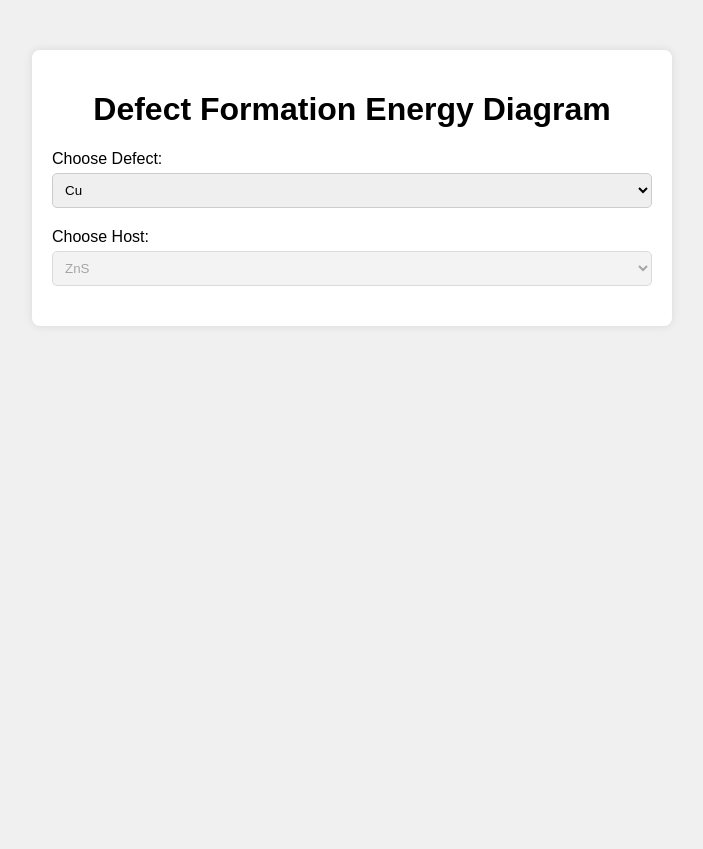
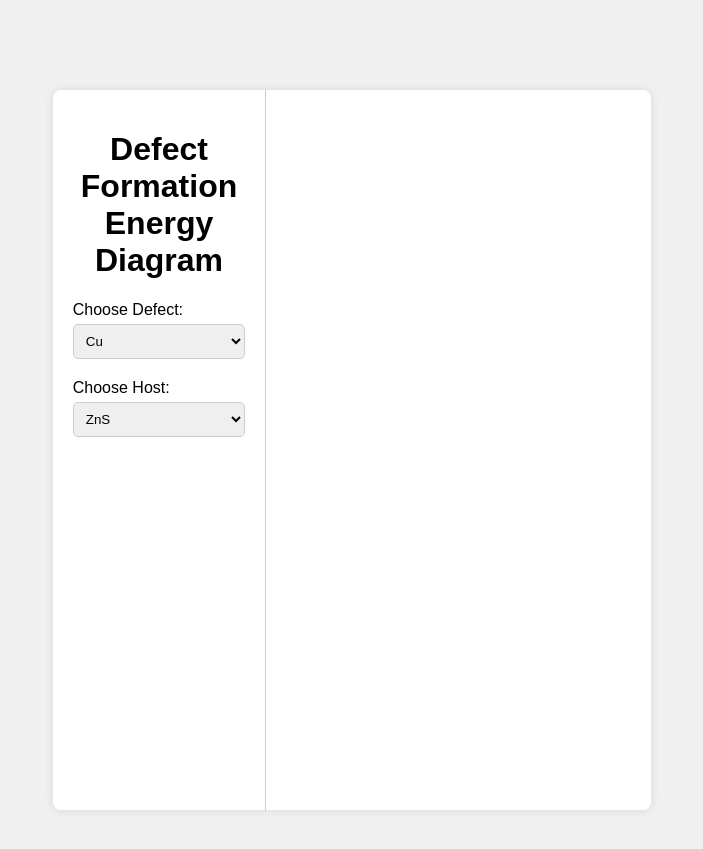
Before and after one commit to AbdulMuhaymin/abdulmuhaymin.github.io, a Jekyll site: the page dft/dfe/index.html, which Jekyll copies as it is, in a window 1280 px wide. Shown: the top 849 px of the page, without its empty margins (288-991 px from the left). Built offline with Jekyll 4.4.1, drawn with Linux system fonts in a browser that asks for light colours.

Commit message:
Update index.html

```diff
--- a/dft/dfe/index.html
+++ b/dft/dfe/index.html
@@ -10,14 +10,22 @@
         margin: 0;
         padding: 0;
         background-color: #f0f0f0;
+        display: flex;
+        align-items: center;
+        justify-content: center;
+        height: 100vh;
     }
     .container {
-        max-width: 600px;
-        margin: 50px auto;
-        padding: 20px;
+        display: flex;
+        max-width: 1000px;
+        height: 80%;
         background-color: #fff;
         border-radius: 8px;
         box-shadow: 0 0 10px rgba(0, 0, 0, 0.1);
+    }
+    .dropdown-container {
+        flex: 1;
+        padding: 20px;
     }
     h1 {
         text-align: center;
@@ -35,10 +43,17 @@
         border: 1px solid #ccc;
         border-radius: 5px;
     }
+    .data-container {
+        flex: 2;
+        padding: 20px;
+        border-left: 1px solid #ccc;
+        overflow-y: auto;
+    }
 </style>
 </head>
 <body>
 <div class="container">
+    <div class="dropdown-container">
         <h1>Defect Formation Energy Diagram</h1>
         <div class="dropdown">
             <label for="defect">Choose Defect:</label>
@@ -54,15 +69,45 @@
         </div>
         <div class="dropdown">
             <label for="host">Choose Host:</label>
-        <select id="host" disabled>
+            <select id="host">
                 <option value="ZnS">ZnS</option>
+                <!-- Add more hosts here if needed -->
             </select>
         </div>
-    <!-- Add other elements for the diagram here -->
+    </div>
+    <div class="data-container" id="dataContainer">
+        <!-- Data points will be displayed here -->
+    </div>
 </div>
 
 <script>
-    // JavaScript code goes here
+    const defectDropdown = document.getElementById('defect');
+    const hostDropdown = document.getElementById('host');
+    const dataContainer = document.getElementById('dataContainer');
+
+    defectDropdown.addEventListener('change', loadData);
+    hostDropdown.addEventListener('change', loadData);
+
+    function loadData() {
+        const defect = defectDropdown.value;
+        const host = hostDropdown.value;
+        const filename = `${defect}-${host}.dat`; // Assuming data files are named as defect-host.dat
+
+        fetch(filename)
+            .then(response => {
+                if (!response.ok) {
+                    throw new Error('Failed to fetch data');
+                }
+                return response.text();
+            })
+            .then(data => {
+                dataContainer.textContent = data;
+            })
+            .catch(error => {
+                console.error('Error fetching data:', error);
+                dataContainer.textContent = 'Error loading data. Please try again later.';
+            });
+    }
 </script>
 </body>
 </html>
```
Lines whose indentation alone changed are shown as unchanged.
